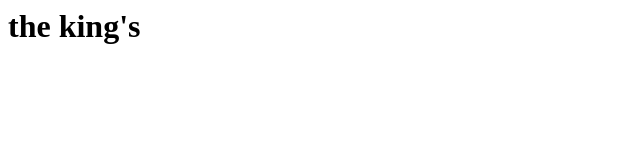
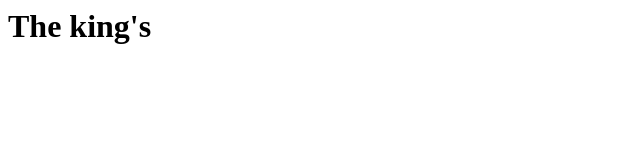
Before and after one commit to giprogamacao/thekingshotdog.github.io, a plain HTML site: page index.html in a window 1280 px wide. Shown: the whole page, without its empty margins (0-640 px from the left). Drawn offline with Linux system fonts and the light colour scheme.

Commit message:
Update index.html

```diff
--- a/index.html
+++ b/index.html
@@ -4,7 +4,7 @@
 
 </head>
 <body>
-<h1>the king's</h1>
+<center></center><h1>The king's</h1>
 
 </body>
 
```
